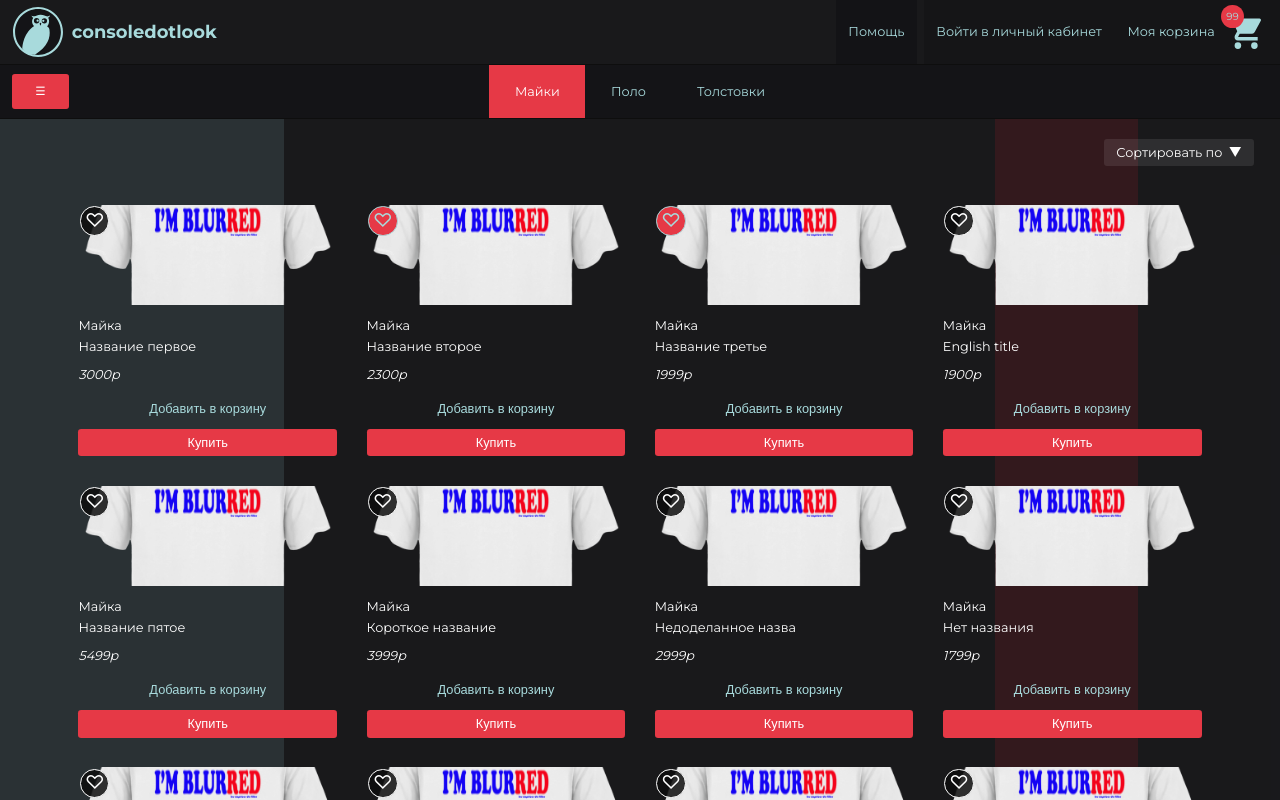
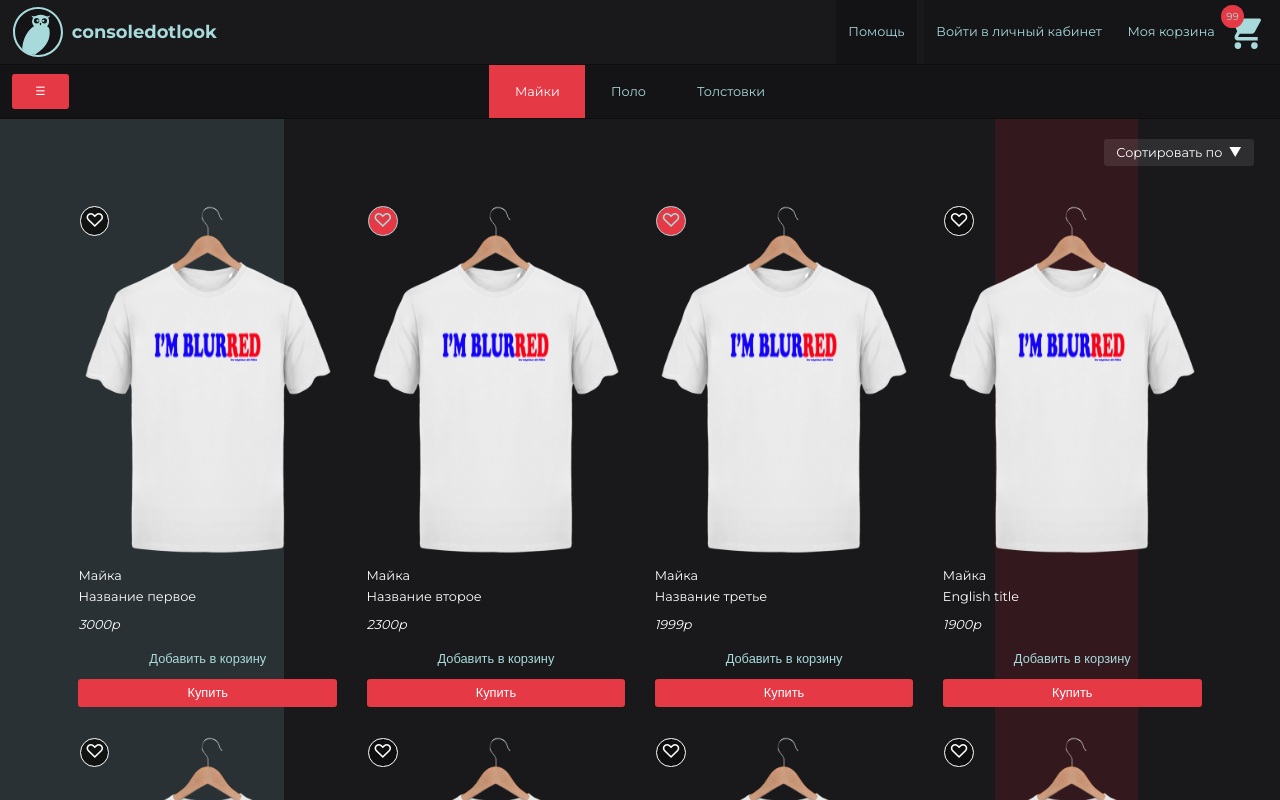
Before and after one commit to Fadinv/cdl, a Next.js app: page / in a window 1280 px wide. Shown: the top 800 px of the page. Built offline with nearby package versions, Linux system fonts and the light colour scheme.

Commit message:
test
test

```diff
--- a/Components/ProductsStuck/ProductItem/ProductItem.module.sass
+++ b/Components/ProductsStuck/ProductItem/ProductItem.module.sass
@@ -50,7 +50,8 @@
   font-size: 1rem
   display: block
   width: 100%
-  height: 100px
+  max-width: 100%
+  height: auto
   border-radius: .25em
   object-fit: cover
 
```
